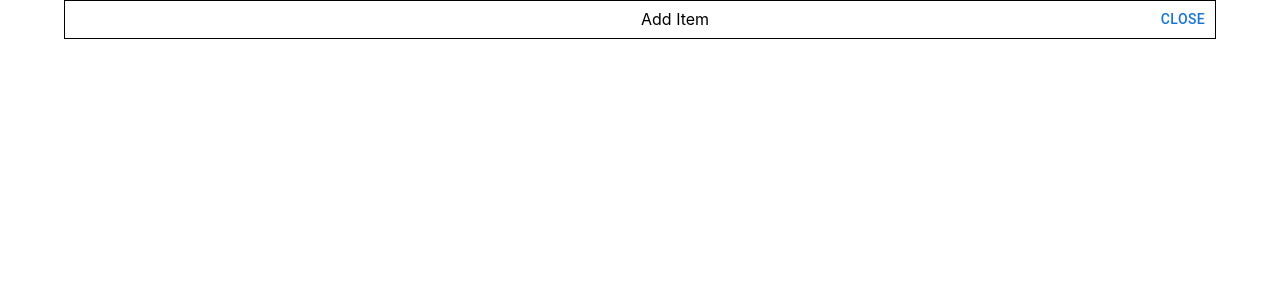
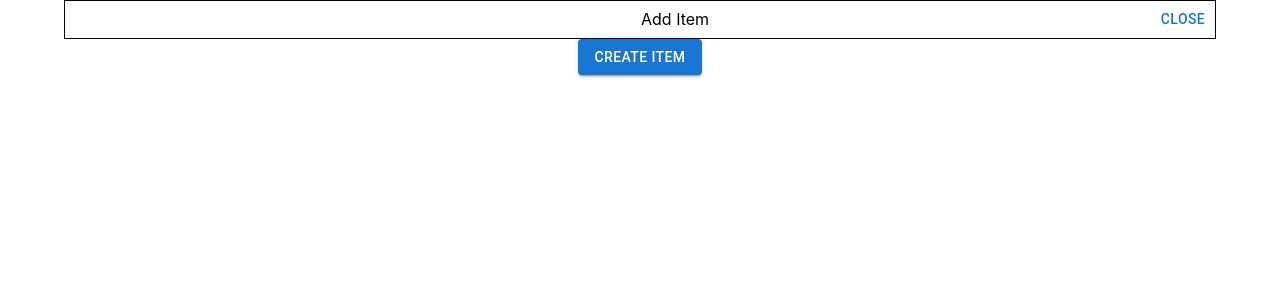
Before and after one commit to Chris-N/list-all, a React (Create React App) app: page /add in a window 1280 px wide. Shown: the top 300 px of the page. Built offline with nearby package versions, Linux system fonts and the light colour scheme.

Commit message:
Add screen with a new create button for new item to list, needs logic

```diff
--- a/src/components/AddItem/AddItem.tsx
+++ b/src/components/AddItem/AddItem.tsx
@@ -11,6 +11,12 @@ const Header = styled.div`
   border: 1px black solid;
 `;
 
+const Footer = styled.div`
+  display: flex;
+  justify-content: center;
+  align-items: center;
+`;
+
 export const AddItem: React.FC = () => {
   const navigate = useNavigate();
 
@@ -22,6 +28,14 @@ export const AddItem: React.FC = () => {
           Close
         </Button>
       </Header>
+      <Footer>
+        <Button
+          variant='contained'
+          onClick={() => alert('Creating new item to list')}
+        >
+          Create Item
+        </Button>
+      </Footer>
     </Container>
   );
 };
```
